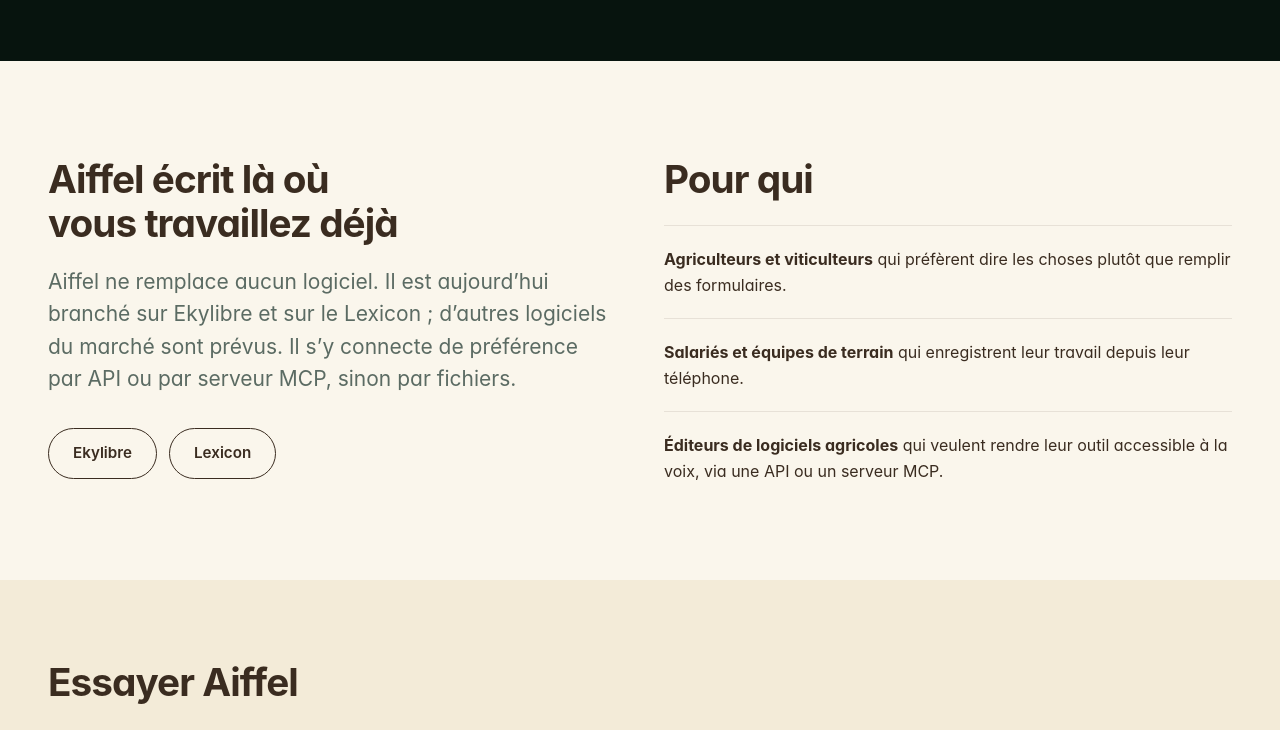
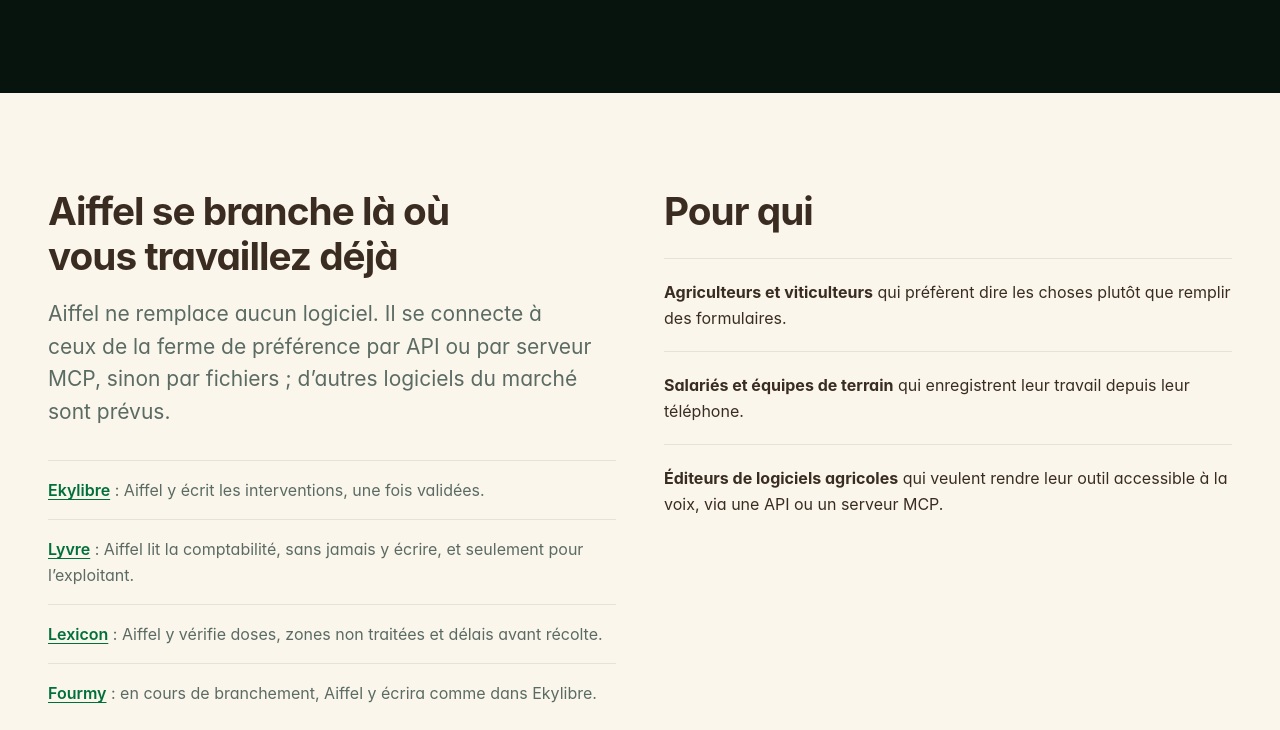
Before and after one commit to ekylibre/ekylibre-sas, an Astro site: page /aiffel in a window 1280 px wide. Shown: the part 2070-2800 px from the top of the page. Built offline with nearby package versions, Linux system fonts and the light colour scheme; Astro itself is replaced by a stand-in of ours; some packages are replaced by stand-ins of ours.

Commit message:
Aiffel : page alignée sur le pivot et installation libre (T5)
- Logiciels branchés : Ekylibre (écriture), Lyvre (comptabilité en lecture,
  exploitant seulement), Lexicon ; Fourmy en cours de branchement.
- « Son cœur est open source » devient « code libre, sous licence AGPL » ;
  licence ajoutée aux données structurées.
- Nouvelle section « Installer Aiffel soi-même » (#installer) : liens vers le
  code et le guide d'installation, encadré « Sans support » (D-REL).
- Pas encore de prix : les offres restent sur aiffel.org.

Co-Authored-By: Claude Opus 5.5 <noreply@anthropic.com>
Claude-Session: https://claude.ai/code/session_018cGHw4sVCDbVL4SU2WwZwG

```diff
--- a/docs/contenus/fr/aiffel.md
+++ b/docs/contenus/fr/aiffel.md
@@ -16,7 +16,7 @@ description: "Aiffel, l’assistant agricole à la voix ou par écrit : il pré
 ## role — Le rôle d’Ekylibre SAS
 
 - **H2** : Qui fait quoi
-- **Texte** : Aiffel est un commun numérique pour l’agriculture, porté avec l’association OSFarm. Ekylibre SAS en est l’éditeur, le contributeur principal et l’opérateur [À CONFIRMER : rôle exact d’Ekylibre SAS sur Aiffel, le site aiffel.org ne nommant pas d’entité].
+- **Texte** : Aiffel est un commun numérique pour l’agriculture, porté avec l’association OSFarm. Ekylibre SAS l’édite et l’opère. Son code est libre, sous licence AGPL.
 
 ## fonctionnement — Comment ça marche
 
@@ -24,7 +24,7 @@ description: "Aiffel, l’assistant agricole à la voix ou par écrit : il pré
 - **Étapes** :
   1. **Vous parlez.** « Traité le blé de la parcelle du Moulin ce matin. » Aiffel vous répète ce qu’il a compris.
   2. **Aiffel vérifie.** Il complète ce qui manque et contrôle la dose, la zone non traitée et le délai avant récolte dans le Lexicon.
-  3. **Vous validez.** L’enregistrement est écrit dans Ekylibre. Avant cela, vous pouvez corriger ou annuler.
+  3. **Vous validez.** L’enregistrement est écrit dans votre logiciel de gestion. Avant cela, vous pouvez corriger ou annuler.
 
 > L’exemple de phrase est fictif ; garder un exemple sans nom de produit commercial.
 
@@ -40,9 +40,25 @@ description: "Aiffel, l’assistant agricole à la voix ou par écrit : il pré
 
 ## integrations — Branché sur vos logiciels
 
-- **H2** : Aiffel écrit là où vous travaillez déjà
-- **Texte** : Aiffel ne remplace aucun logiciel. Il est aujourd’hui branché sur Ekylibre et sur le Lexicon ; d’autres logiciels du marché sont prévus. Il s’y connecte de préférence par API ou par serveur MCP, sinon par fichiers.
+- **H2** : Aiffel se branche là où vous travaillez déjà
+- **Texte** : Aiffel ne remplace aucun logiciel. Il se connecte à ceux de la ferme de préférence par API ou par serveur MCP, sinon par fichiers ; d’autres logiciels du marché sont prévus.
+- **Logiciels branchés** :
+  - **Ekylibre** : Aiffel y écrit les interventions, une fois validées.
+  - **Lyvre** : Aiffel lit la comptabilité, sans jamais y écrire, et seulement pour l’exploitant.
+  - **Lexicon** : Aiffel y vérifie doses, zones non traitées et délais avant récolte.
+  - **Fourmy** : en cours de branchement, Aiffel y écrira comme dans Ekylibre.
 - **Note** : Aiffel est en cours de lancement. Les offres et l’état d’avancement sont présentés sur aiffel.org.
+
+## installer — Installer Aiffel soi-même (D-REL)
+
+- **H2** : Installer Aiffel soi-même
+- **Texte** : Le code d’Aiffel est public. Vous pouvez l’installer sur votre serveur, avec votre bot Telegram et vos propres clés d’IA, puis le brancher sur votre Fourmy et votre Lyvre, libres eux aussi.
+- **Liens** : Voir le code → https://github.com/ekylibre/aiffel ; Guide d’installation → docs/ops/install-libre.md du dépôt Aiffel
+- **Encadré « Sans support »** :
+  - Pas de version numérotée : l’installation suit le code en cours de développement.
+  - Pas de compatibilité garantie d’une mise à jour à l’autre.
+  - Vous gardez vos données et faites vous-même les sauvegardes.
+  - Hébergement, sauvegardes et suivi sont compris dans l’abonnement opéré par Ekylibre SAS.
 
 ## pour-qui — À qui s’adresse Aiffel
 
@@ -57,7 +73,7 @@ description: "Aiffel, l’assistant agricole à la voix ou par écrit : il pré
 - **H2** : Essayer Aiffel
 - **Points** :
   - Toutes les offres, et l’inscription pour être prévenu du lancement → https://aiffel.org
-  - Le cœur d’Aiffel est open source.
+  - Le code d’Aiffel est libre (AGPL) ; il peut être installé soi-même, sans support.
   - Pour brancher Aiffel sur votre logiciel ou votre réseau d’exploitations : Ekylibre SAS vous accompagne.
 
 ## cta — Appel à l’action
--- a/src/components/products/AiffelPage.astro
+++ b/src/components/products/AiffelPage.astro
@@ -1,7 +1,8 @@
 ---
-// Page produit Aiffel (D3). Textes : docs/contenus/fr/aiffel.md, recoupés avec aiffel.org
-// (garanties, logiciels branchés, « même cœur open source »). Aiffel est en cours de lancement :
-// aucune offre ni aucun prix ici, renvoi vers aiffel.org. Exemple de conversation fictif, sans produit commercial.
+// Page produit Aiffel (D3, pivot ADR-10 de novembre 2026). Textes : docs/contenus/fr/aiffel.md.
+// Logiciels branchés : Ekylibre (écriture), Lyvre (comptabilité en lecture, exploitant seulement),
+// Lexicon ; Fourmy en cours. Code libre (AGPL) et installation libre sans support (D-REL).
+// Pas encore de prix ici : offres sur aiffel.org. Exemple de conversation fictif, sans produit commercial.
 import Base from '~/layouts/Base.astro';
 import Icon from '~/components/Icon.astro';
 import ProductCta from './ProductCta.astro';
@@ -39,7 +40,7 @@ const steps: Array<{ icon: IconName; title: string; text: string }> = fr
       {
         icon: 'check',
         title: 'Vous validez.',
-        text: 'L’enregistrement est écrit dans Ekylibre. Avant cela, tout se corrige ou s’annule.',
+        text: 'L’enregistrement est écrit dans votre logiciel de gestion. Avant cela, tout se corrige ou s’annule.',
       },
     ]
   : [
@@ -56,7 +57,7 @@ const steps: Array<{ icon: IconName; title: string; text: string }> = fr
       {
         icon: 'check',
         title: 'You approve.',
-        text: 'The record is written to Ekylibre. Until then, everything can be corrected or cancelled.',
+        text: 'The record is written to your farm management software. Until then, everything can be corrected or cancelled.',
       },
     ];
 
@@ -141,7 +142,26 @@ const audiences = fr
       ['Farm software vendors', 'who want their tool to be usable by voice, through an API or an MCP server.'],
     ];
 
-const jsonLd = softwareJsonLd({ name: 'Aiffel', description, url: LINKS.aiffel });
+const connected: Array<{ name: string; route: 'fourmy' | 'lyvre' | 'lexicon'; text: string }> = fr
+  ? [
+      { name: 'Ekylibre', route: 'fourmy', text: 'Aiffel y écrit les interventions, une fois validées.' },
+      { name: 'Lyvre', route: 'lyvre', text: 'Aiffel lit la comptabilité, sans jamais y écrire, et seulement pour l’exploitant.' },
+      { name: 'Lexicon', route: 'lexicon', text: 'Aiffel y vérifie doses, zones non traitées et délais avant récolte.' },
+      { name: 'Fourmy', route: 'fourmy', text: 'en cours de branchement, Aiffel y écrira comme dans Ekylibre.' },
+    ]
+  : [
+      { name: 'Ekylibre', route: 'fourmy', text: 'Aiffel writes the interventions to it, once approved.' },
+      { name: 'Lyvre', route: 'lyvre', text: 'Aiffel reads the accounts, never writes to them, and only for the farm owner.' },
+      { name: 'Lexicon', route: 'lexicon', text: 'Aiffel checks rates, buffer zones and pre-harvest intervals against it.' },
+      { name: 'Fourmy', route: 'fourmy', text: 'being connected, Aiffel will write to it as it does to Ekylibre.' },
+    ];
+
+const jsonLd = softwareJsonLd({
+  name: 'Aiffel',
+  description,
+  url: LINKS.aiffel,
+  license: 'https://www.gnu.org/licenses/agpl-3.0.html',
+});
 ---
 
 <Base lang={lang} routeKey="aiffel" title={title} description={description}>
@@ -165,8 +185,8 @@ const jsonLd = softwareJsonLd({ name: 'Aiffel', description, url: LINKS.aiffel }
       <h2 class="text-h2">{fr ? 'Qui fait quoi' : 'Who does what'}</h2>
       <p class="text-lead text-muted">
         {fr
-          ? 'Aiffel est un commun numérique pour l’agriculture, porté avec l’association OSFarm. Ekylibre SAS l’édite et l’opère. Son cœur est open source.'
-          : 'Aiffel is a digital commons for agriculture, run together with the OSFarm association. Ekylibre SAS publishes and operates it. Its core is open source.'}
+          ? 'Aiffel est un commun numérique pour l’agriculture, porté avec l’association OSFarm. Ekylibre SAS l’édite et l’opère. Son code est libre, sous licence AGPL.'
+          : 'Aiffel is a digital commons for agriculture, run together with the OSFarm association. Ekylibre SAS publishes and operates it. Its code is free software, under the AGPL licence.'}
       </p>
     </div>
   </section>
@@ -218,24 +238,20 @@ const jsonLd = softwareJsonLd({ name: 'Aiffel', description, url: LINKS.aiffel }
     <div class="container-site grid gap-12 lg:grid-cols-2">
       <div>
         <h2 class="text-h2">
-          {fr ? 'Aiffel écrit là où vous travaillez déjà' : 'Aiffel writes where you already work'}
+          {fr ? 'Aiffel se branche là où vous travaillez déjà' : 'Aiffel plugs into the software you already use'}
         </h2>
         <p class="mt-5 text-lead text-muted">
           {fr
-            ? 'Aiffel ne remplace aucun logiciel. Il est aujourd’hui branché sur Ekylibre et sur le Lexicon ; d’autres logiciels du marché sont prévus. Il s’y connecte de préférence par API ou par serveur MCP, sinon par fichiers.'
-            : 'Aiffel replaces no software. Today it is connected to Ekylibre and Lexicon, and other software on the market is planned. It connects through an API or an MCP server where available, otherwise through files.'}
+            ? 'Aiffel ne remplace aucun logiciel. Il se connecte à ceux de la ferme de préférence par API ou par serveur MCP, sinon par fichiers ; d’autres logiciels du marché sont prévus.'
+            : 'Aiffel replaces no software. It connects to the farm’s software through an API or an MCP server where available, otherwise through files; other software on the market is planned.'}
         </p>
-        <ul class="mt-8 flex flex-wrap gap-3">
-          <li>
-            <a href={routePath('fourmy', lang)} class="btn btn-secondary">
-              Ekylibre
-            </a>
-          </li>
-          <li>
-            <a href={routePath('lexicon', lang)} class="btn btn-secondary">
-              Lexicon
-            </a>
-          </li>
+        <ul class="mt-8 space-y-4">
+          {connected.map((c) => (
+            <li class="border-t border-soil-800/10 pt-4">
+              <a href={routePath(c.route, lang)} class="font-display font-semibold">{c.name}</a>
+              <span class="text-muted"> : {c.text}</span>
+            </li>
+          ))}
         </ul>
       </div>
       <div>
@@ -244,6 +260,55 @@ const jsonLd = softwareJsonLd({ name: 'Aiffel', description, url: LINKS.aiffel }
           {audiences.map(([who, why]) => (
             <li class="border-t border-soil-800/10 pt-5">
               <strong class="font-display">{who}</strong> {why}
+            </li>
+          ))}
+        </ul>
+      </div>
+    </div>
+  </section>
+
+  <section id="installer" class="section-dark py-24">
+    <div class="container-site grid gap-12 lg:grid-cols-2">
+      <div>
+        <h2 class="text-h2">{fr ? 'Installer Aiffel soi-même' : 'Run Aiffel yourself'}</h2>
+        <p class="mt-5 text-lead text-straw-50/75">
+          {fr
+            ? 'Le code d’Aiffel est public. Vous pouvez l’installer sur votre serveur, avec votre bot Telegram et vos propres clés d’IA, puis le brancher sur votre Fourmy et votre Lyvre, libres eux aussi.'
+            : 'Aiffel’s code is public. You can install it on your own server, with your own Telegram bot and AI keys, then connect it to your own Fourmy and Lyvre, which are free software too.'}
+        </p>
+        <p class="mt-6 flex flex-wrap gap-6">
+          <a href={LINKS.aiffelCode} rel="noopener" target="_blank" class="inline-flex items-center gap-2 font-semibold">
+            <Icon name="code-fork" />
+            {fr ? 'Voir le code' : 'View the code'}
+          </a>
+          <a href={LINKS.aiffelInstall} rel="noopener" target="_blank" class="inline-flex items-center gap-2 font-semibold">
+            <Icon name="server" />
+            {fr ? 'Guide d’installation' : 'Installation guide'}
+          </a>
+        </p>
+      </div>
+      <div class="rounded-2xl p-6 ring-1 ring-white/15">
+        <h3 class="font-display text-lg font-semibold">
+          {fr ? 'Sans support' : 'No support'}
+        </h3>
+        <ul class="mt-4 space-y-3 text-straw-50/75">
+          {(fr
+            ? [
+                'Pas de version numérotée : l’installation suit le code en cours de développement.',
+                'Pas de compatibilité garantie d’une mise à jour à l’autre.',
+                'Vous gardez vos données et faites vous-même les sauvegardes.',
+                'Hébergement, sauvegardes et suivi sont compris dans l’abonnement opéré par Ekylibre SAS.',
+              ]
+            : [
+                'No numbered releases: the install follows the code under development.',
+                'No compatibility guaranteed from one update to the next.',
+                'You keep your data and make your own backups.',
+                'Hosting, backups and monitoring come with the subscription run by Ekylibre SAS.',
+              ]
+          ).map((line) => (
+            <li class="flex gap-3">
+              <Icon name="check" class="mt-1.5 text-eky-green-light" />
+              <span>{line}</span>
             </li>
           ))}
         </ul>
--- a/src/lib/links.ts
+++ b/src/lib/links.ts
@@ -11,6 +11,8 @@ export const LINKS = {
   github: 'https://github.com/ekylibre',
   discord: 'https://discord.gg/BSpD6hq7qR',
   aiffel: 'https://aiffel.org/',
+  aiffelCode: 'https://github.com/ekylibre/aiffel',
+  aiffelInstall: 'https://github.com/ekylibre/aiffel/blob/main/docs/ops/install-libre.md',
   lexicon: 'https://lexicon.osfarm.org/',
   lexiconCatalog: 'https://lexicon.osfarm.org/catalog',
   osfarm: 'https://www.osfarm.org/',
```
Also changed, not shown: docs/contenus/fr/_notes.md (+2 -1 lines).
